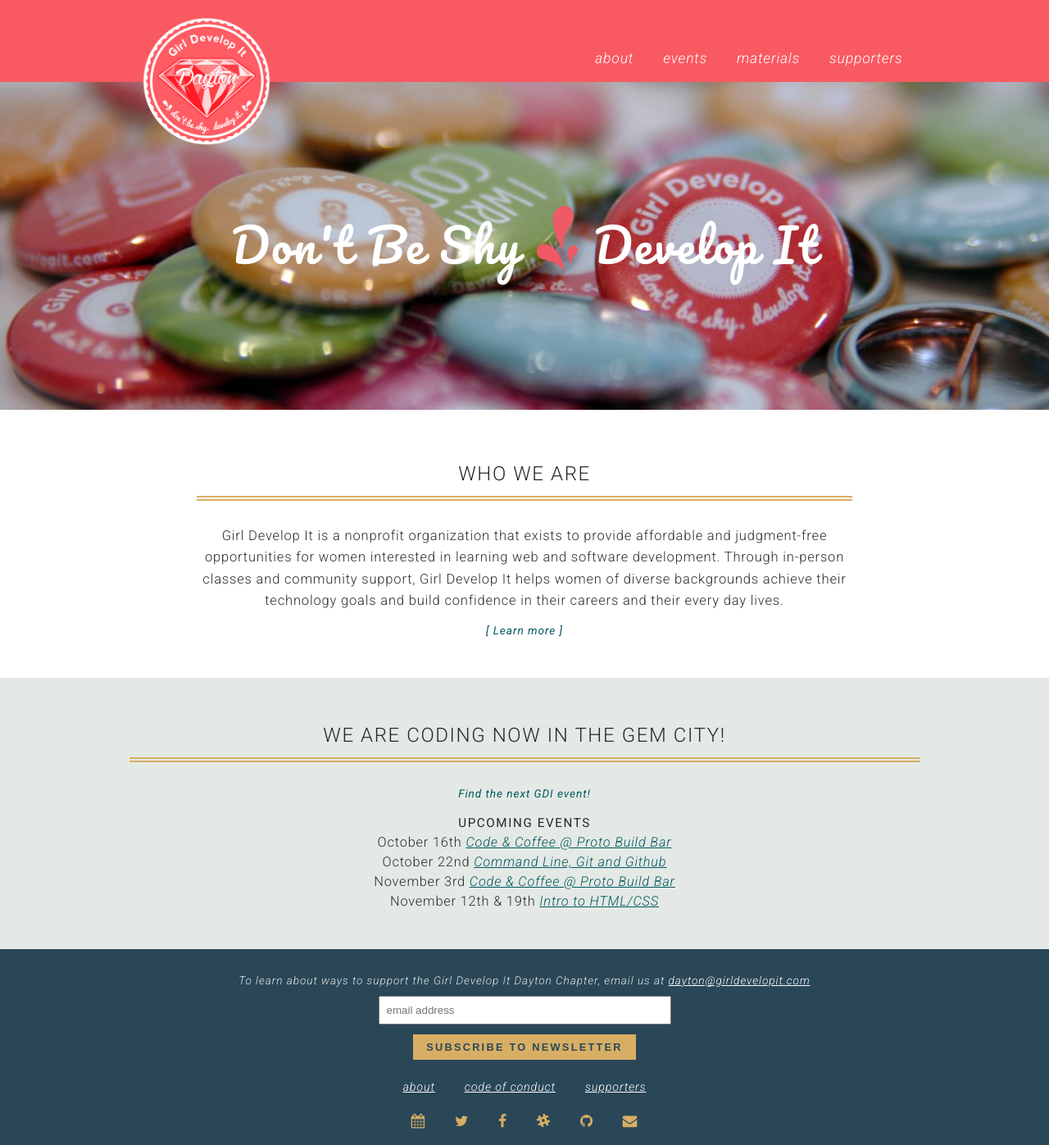
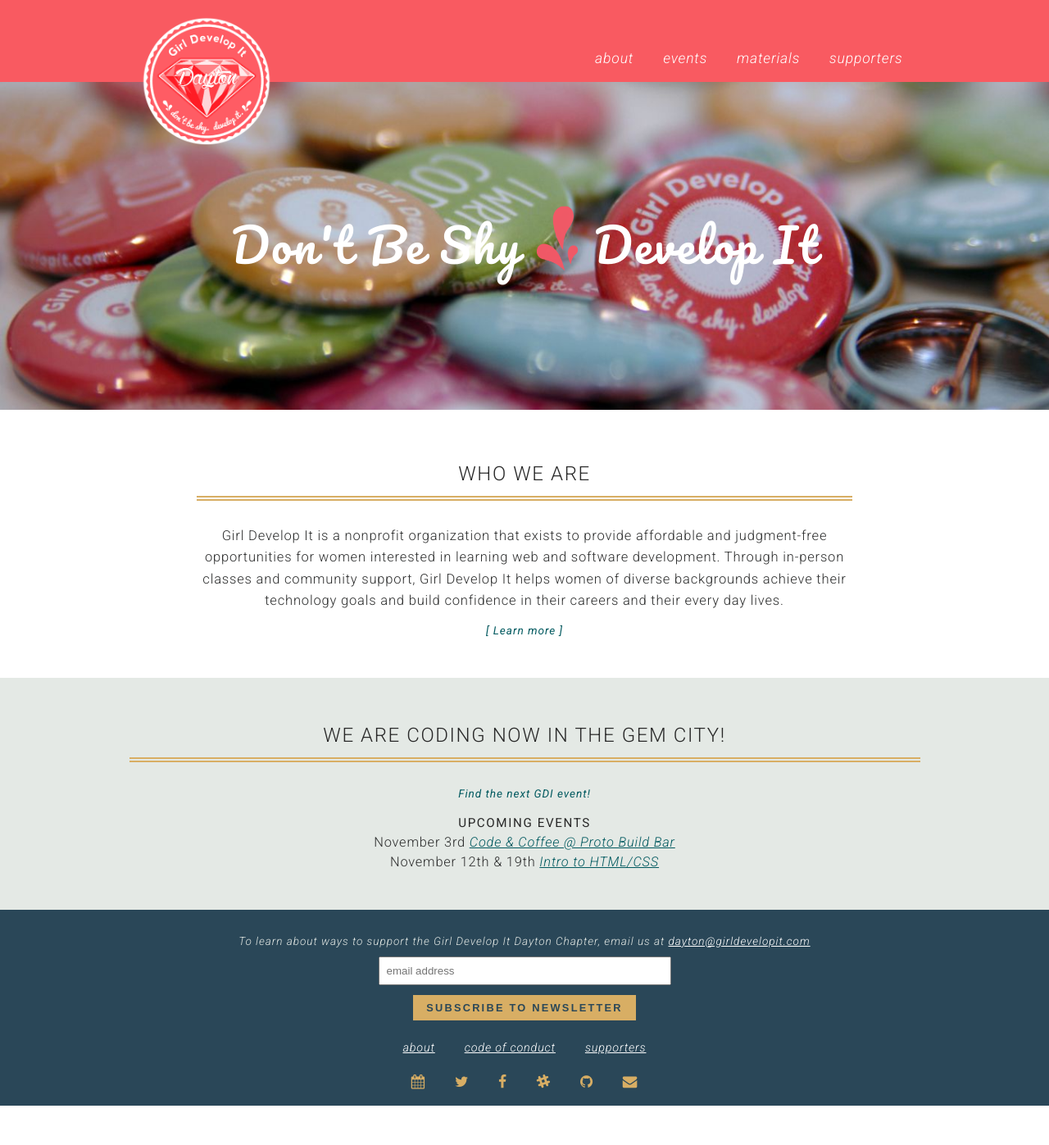
Before and after one commit to dytcodetogether/gdidayton, a Jekyll site: the page built from index.html, in a window 1280 px wide. Shown: the whole page at 82% size. Built offline with Jekyll 4.4.1, drawn with Linux system fonts in a browser that asks for light colours; nearby versions of some CDN libraries; after the commit the page ends 1349 px from its top, so only the background shows below that.

Commit message:
removed October events

```diff
--- a/index.html
+++ b/index.html
@@ -32,14 +32,6 @@
       </div>
       <div class="container" style="padding:1em">
         <h3>Upcoming events</h3>
-
-
-          <p>
-           October 16th <a href="http://www.meetup.com/Girl-Develop-It-Dayton/events/234327739/">Code & Coffee @ Proto Build Bar</a>
-          </p>
-          <p>
-           October 22nd <a href="hhttp://www.meetup.com/Girl-Develop-It-Dayton/events/234327848/">Command Line, Git and Github</a>
-          </p>
           <p>
            November 3rd <a href="http://www.meetup.com/Girl-Develop-It-Dayton/events/233864137/">Code & Coffee @ Proto Build Bar</a>
           </p>
```
